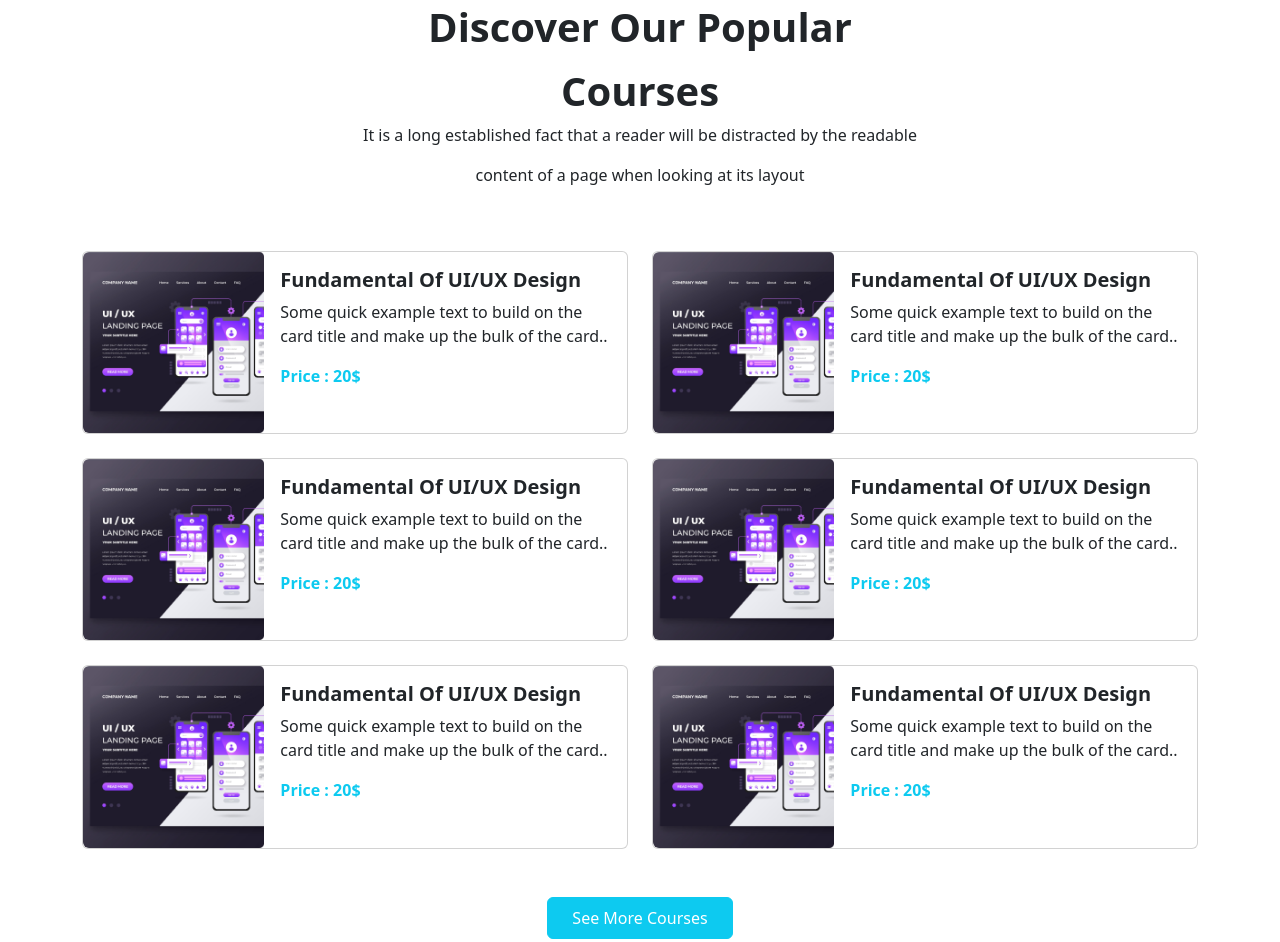
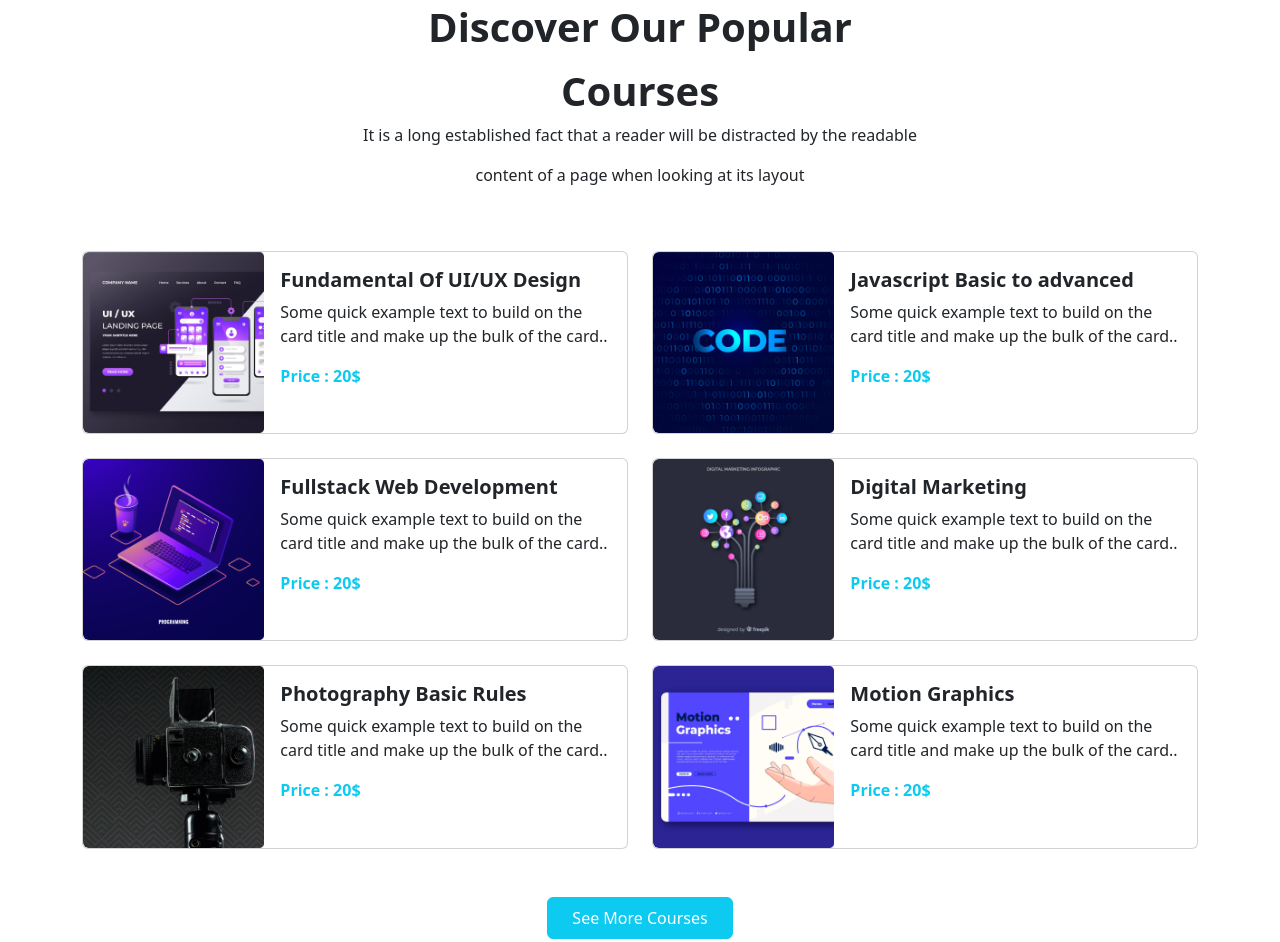
Before and after one commit to mehedihasan1122/Assignment-3, a plain HTML site: page index.html in a window 1280 px wide. Shown: the part 797-1739 px from the top of the page. Drawn offline with nearby package versions, Linux system fonts and the light colour scheme.

Commit message:
4th commmit

```diff
--- a/index.html
+++ b/index.html
@@ -216,12 +216,12 @@
                             <div class="row g-0">
 
                                 <div class="col-md-4 col-lg-4 col-sm-12">
-                                    <img src="images/course/course-1.png" class="img-fluid rounded-start w-100"
+                                    <img src="images/course/course-2.png" class="img-fluid rounded-start w-100"
                                         alt="...">
                                 </div>
                                 <div class="col-md-8 col-lg-8 col-sm-12">
                                     <div class="card-body">
-                                        <h5 class="card-title fw-bolder">Fundamental Of UI/UX Design</h5>
+                                        <h5 class="card-title fw-bolder">Javascript Basic to advanced</h5>
                                         <p class="card-text">Some quick example text to build on the card title
                                             and make up the bulk of the card..</p>
                                         <p class="fw-bold text-info">Price : 20$</p>
@@ -244,12 +244,12 @@
                             <div class="row g-0 col-sm-12">
 
                                 <div class="col-md-4 col-lg-4 col-sm-12">
-                                    <img src="images/course/course-1.png" class="img-fluid rounded-start w-100"
+                                    <img src="images/course/course-3.png" class="img-fluid rounded-start w-100"
                                         alt="...">
                                 </div>
                                 <div class="col-md-8 col-lg-8 col-sm-12">
                                     <div class="card-body">
-                                        <h5 class="card-title fw-bolder">Fundamental Of UI/UX Design</h5>
+                                        <h5 class="card-title fw-bolder">Fullstack Web Development</h5>
                                         <p class="card-text">Some quick example text to build on the card title
                                             and make up the bulk of the card..</p>
                                         <p class="fw-bold text-info">Price : 20$</p>
@@ -263,12 +263,12 @@
                             <div class="row g-0 col-sm-12">
 
                                 <div class="col-md-4 col-lg-4 col-sm-12">
-                                    <img src="images/course/course-1.png" class="img-fluid rounded-start w-100"
+                                    <img src="images/course/course-4.png" class="img-fluid rounded-start w-100"
                                         alt="...">
                                 </div>
                                 <div class="col-md-8 col-lg-8 col-sm-12">
                                     <div class="card-body">
-                                        <h5 class="card-title fw-bolder">Fundamental Of UI/UX Design</h5>
+                                        <h5 class="card-title fw-bolder">Digital Marketing</h5>
                                         <p class="card-text">Some quick example text to build on the card title
                                             and make up the bulk of the card..</p>
                                         <p class="fw-bold text-info">Price : 20$</p>
@@ -283,12 +283,12 @@
                             <div class="row g-0 col-sm-12">
 
                                 <div class="col-md-4 col-lg-4 col-sm-12">
-                                    <img src="images/course/course-1.png" class="img-fluid rounded-start w-100"
+                                    <img src="images/course/course-5.png" class="img-fluid rounded-start w-100"
                                         alt="...">
                                 </div>
                                 <div class="col-md-8 col-lg-8 col-sm-12">
                                     <div class="card-body">
-                                        <h5 class="card-title fw-bolder">Fundamental Of UI/UX Design</h5>
+                                        <h5 class="card-title fw-bolder">Photography Basic Rules</h5>
                                         <p class="card-text">Some quick example text to build on the card title
                                             and make up the bulk of the card..</p>
                                         <p class="fw-bold text-info">Price : 20$</p>
@@ -303,12 +303,12 @@
                             <div class="row g-0 col-sm-12">
 
                                 <div class="col-md-4 col-lg-4 col-sm-12">
-                                    <img src="images/course/course-1.png" class="img-fluid rounded-start w-100"
+                                    <img src="images/course/course-6.png" class="img-fluid rounded-start w-100"
                                         alt="...">
                                 </div>
                                 <div class="col-md-8 col-lg-8 col-sm-12">
                                     <div class="card-body">
-                                        <h5 class="card-title fw-bolder">Fundamental Of UI/UX Design</h5>
+                                        <h5 class="card-title fw-bolder">Motion Graphics</h5>
                                         <p class="card-text">Some quick example text to build on the card title
                                             and make up the bulk of the card..</p>
                                         <p class="fw-bold text-info">Price : 20$</p>
@@ -404,6 +404,25 @@
 
         </section>
 
+        <!-- register -->
+
+        <section>
+            <div
+                class="bg-info d-flex justify-content-center align-items-center my-5 flex-md-column  flex-column flex-lg-row">
+
+                <div class="col-lg-6  text-center py-5  px-5">
+                    <h1>Ready to join?</h1>
+                    <p>It is a long established fact that a reader will be distracted by the
+                        readable content of a page when looking at its layout.</p>
+                </div>
+
+                <div class="col-lg-6  text-center py-3">
+                    <a class="btn btn-light text white fw-bolder px-3 py-2" href="#">Register Now</a>
+                </div>
+
+            </div>
+        </section>
+
 
 
 
```
